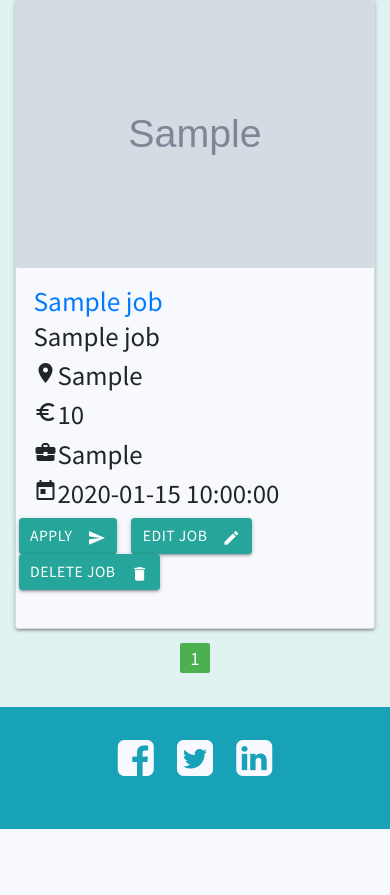
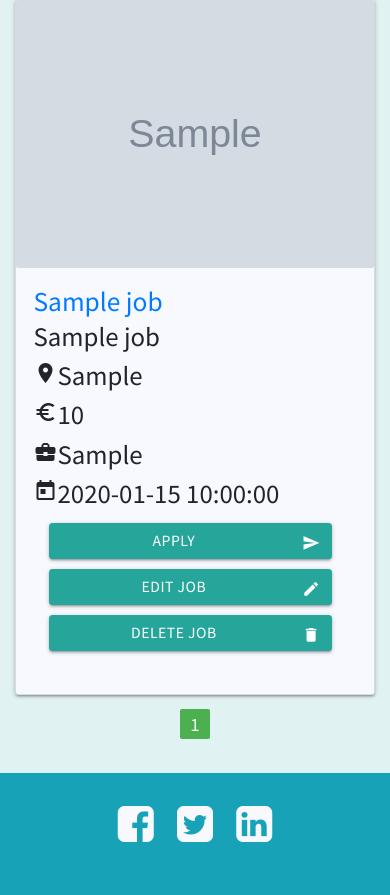
Before and after one commit to Code-Institute-Submissions/approach_people, a Flask app: page /jobs_posted in a window 390 px wide. Shown: the part 396-1291 px from the top of the page. Before the commit the page ends 1225 px from the top, so only its background shows below. Run offline with Flask 2, Linux system fonts and the light colour scheme; grey boxes marked "Sample" are stand-in pictures; a database or web service that is not in the repository returns one stand-in record (values such as "Sample title"); some libraries are stand-ins or nearby versions.

Commit message:
Changed layout of action btns on small screen

```diff
--- a/static/css/style.css
+++ b/static/css/style.css
@@ -182,3 +182,14 @@
      width: 50%;
     }
 }
+@media screen and (max-width: 426px) {
+    .action-btns {
+        display: flex;
+        flex-direction: column;
+        align-content: center;
+}
+    .action-btn{
+        width: 80%;
+        margin: 5px;
+    }
+}
--- a/templates/job-details.html
+++ b/templates/job-details.html
@@ -20,7 +20,7 @@
                     <h6 class="card-title"><i class="material-icons prefix">euro_symbol</i>{{job.job_salary}}</h6>
                     <h6 class="card-title"><i class="material-icons prefix">business_center</i>{{job.employment_type}}</h6>
                     <h6 class="card-title"><i class="material-icons prefix">today</i>{{job.posted_date}}</h6>
-                    <div class="row justify-content-sm-center justify-content-md-around justify-content-xl-end">
+                    <div class="row justify-content-sm-center justify-content-md-around justify-content-xl-end action-btns">
                         <a href="mailto:recruit@approachpeople.com?subject=Job Application" class="mr-3 text-decoration-none waves-effect waves-light btn action-btn">
                                 Apply
                                 <i class="material-icons right">send</i>
--- a/templates/jobs-posted.html
+++ b/templates/jobs-posted.html
@@ -41,7 +41,7 @@
                     <h6 class="card-title"><i class="material-icons prefix">euro_symbol</i>{{job.job_salary}}</h6>
                     <h6 class="card-title"><i class="material-icons prefix">business_center</i>{{job.employment_type}}</h6>
                     <h6 class="card-title"><i class="material-icons prefix">today</i>{{job.posted_date}}</h6>
-                    <div class="row justify-content-sm-center justify-content-md-around justify-content-xl-end">
+                    <div class="row justify-content-sm-center justify-content-md-around justify-content-xl-end action-btns">
                         <a href="mailto:recruit@approachpeople.com?subject=Job Application" class="mr-3 text-decoration-none waves-effect waves-light btn action-btn">
                                 Apply
                                 <i class="material-icons right">send</i>
```
